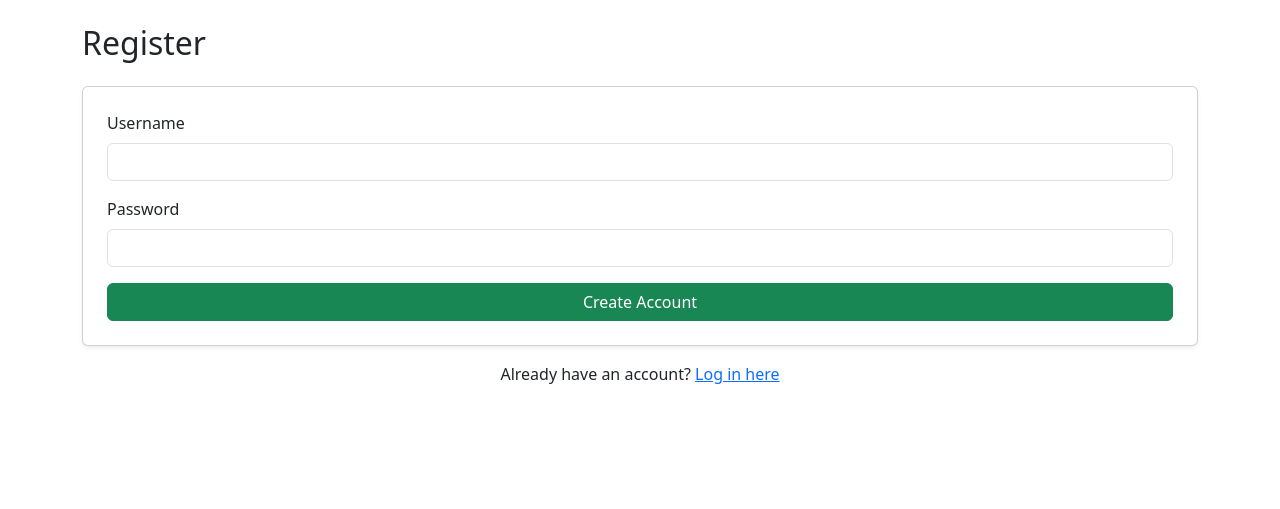
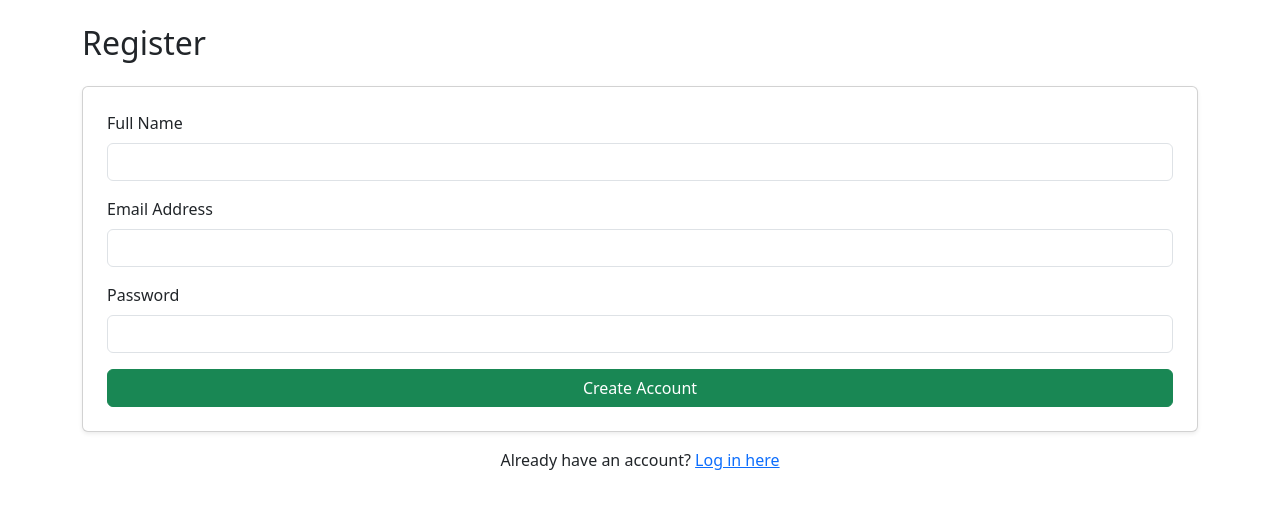
Before and after one commit to Baillie11/ClickToDo, a Flask app: page /register in a window 1280 px wide. Shown: the top 509 px of the page. Run offline with Flask 3, Linux system fonts and the light colour scheme.

Commit message:
Updated registration to use full name and email login

```diff
--- a/app/routes.py
+++ b/app/routes.py
@@ -6,6 +6,8 @@ from flask import Blueprint
 from flask_login import login_user, logout_user
 from app.models import User
 from werkzeug.security import check_password_hash
+from flask import flash
+
 
 
 main = Blueprint('main', __name__)
@@ -17,37 +19,40 @@ def home():
 @main.route('/login', methods=['GET', 'POST'])
 def login():
     if request.method == 'POST':
-        username = request.form.get('username')
+        email = request.form.get('email')
         password = request.form.get('password')
+        user = User.query.filter_by(email=email).first()
 
-        user = User.query.filter_by(username=username).first()
         if user and user.check_password(password):
             login_user(user)
             return redirect(url_for('main.dashboard'))
         else:
-            return 'Invalid username or password'
+            flash('Invalid email or password.')
 
     return render_template('login.html')
+
 
 
 @main.route('/register', methods=['GET', 'POST'])
 def register():
     if request.method == 'POST':
-        username = request.form.get('username')
+        full_name = request.form.get('full_name')
+        email = request.form.get('email')
         password = request.form.get('password')
 
-        if User.query.filter_by(username=username).first():
-            return 'Username already exists'
+        if User.query.filter_by(email=email).first():
+            flash('Email already registered.')
+            return redirect(url_for('main.register'))
 
-        new_user = User(username=username)
+        new_user = User(full_name=full_name, email=email)
         new_user.set_password(password)
         db.session.add(new_user)
         db.session.commit()
-
-        login_user(new_user)
-        return redirect(url_for('main.dashboard'))
+        flash('Account created. Please log in.')
+        return redirect(url_for('main.login'))
 
     return render_template('register.html')
+
 
 
 @main.route('/logout')
--- a/app/templates/dashboard.html
+++ b/app/templates/dashboard.html
@@ -2,7 +2,7 @@
 {% block content %}
 <a href="{{ url_for('main.logout') }}" class="btn btn-outline-secondary btn-sm float-end mb-3">Logout</a>
 
-<h2 class="mb-4">Welcome, {{ current_user.username }}!</h2>
+<h2 class="mb-4">Welcome, {{ current_user.full_name }}!</h2>
 
 <form method="POST" action="{{ url_for('main.add_task') }}" class="input-group mb-3">
     <input type="text" name="content" class="form-control" placeholder="Add a new task" required>
--- a/app/templates/login.html
+++ b/app/templates/login.html
@@ -4,8 +4,8 @@
 
 <form method="POST" class="card card-body shadow-sm p-4">
     <div class="mb-3">
-        <label for="username" class="form-label">Username</label>
-        <input type="text" name="username" id="username" class="form-control" required>
+        <label for="email" class="form-label">Email Address</label>
+        <input type="email" name="email" id="email" class="form-control" required>
     </div>
     <div class="mb-3">
         <label for="password" class="form-label">Password</label>
--- a/app/templates/register.html
+++ b/app/templates/register.html
@@ -4,8 +4,12 @@
 
 <form method="POST" class="card card-body shadow-sm p-4">
     <div class="mb-3">
-        <label for="username" class="form-label">Username</label>
-        <input type="text" name="username" id="username" class="form-control" required>
+        <label for="full_name" class="form-label">Full Name</label>
+        <input type="text" name="full_name" id="full_name" class="form-control" required>
+    </div>
+    <div class="mb-3">
+        <label for="email" class="form-label">Email Address</label>
+        <input type="email" name="email" id="email" class="form-control" required>
     </div>
     <div class="mb-3">
         <label for="password" class="form-label">Password</label>
```
Also changed, not shown: app/models.py (+7 -1 lines), instance/clicktodo.db.
